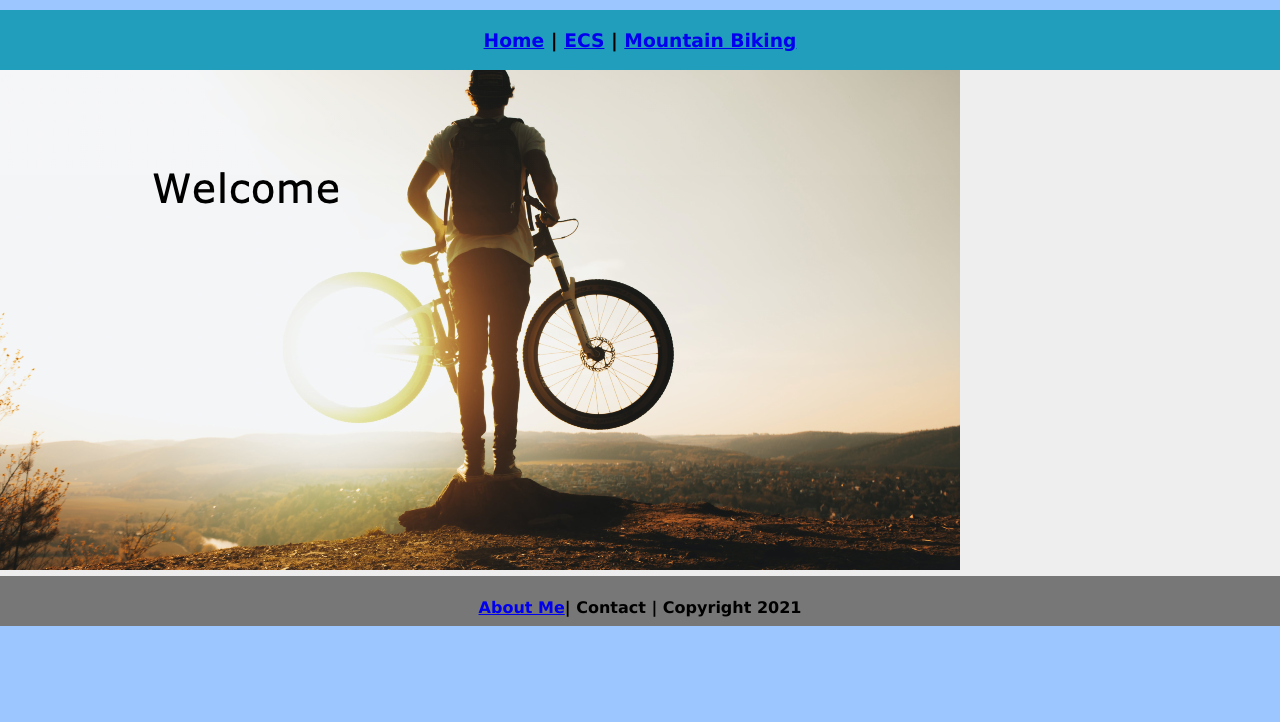
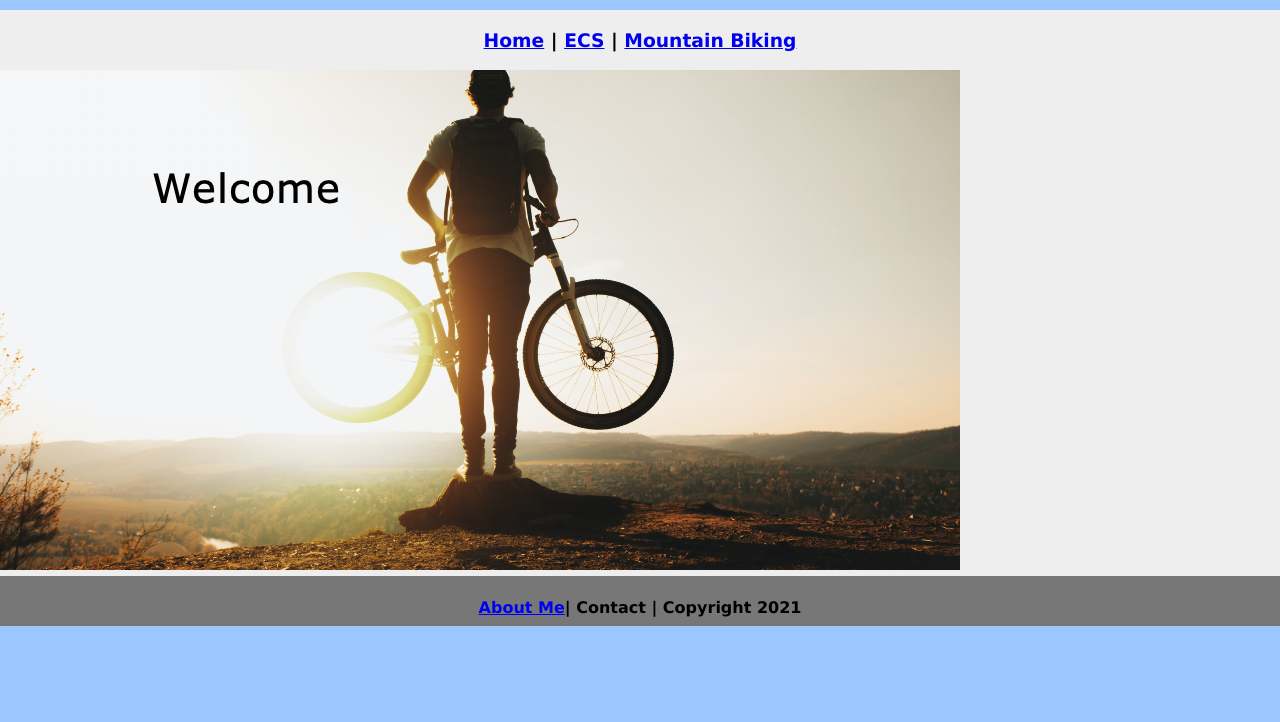
Before and after one commit to LucasHampshire/ecsportfollio, a plain HTML site: page index.html in a window 1280 px wide. Shown: the part 78-800 px from the top of the page. Drawn offline with Linux system fonts and the light colour scheme.

Commit message:
Update myCSS.css

```diff
--- a/myCSS.css
+++ b/myCSS.css
@@ -22,7 +22,7 @@ body {
 
 }
 .nav {
-      background: #219ebc;
+      background: #EEEEEE;
       margin: 0px;
       padding: 5;
       float: left;
```
